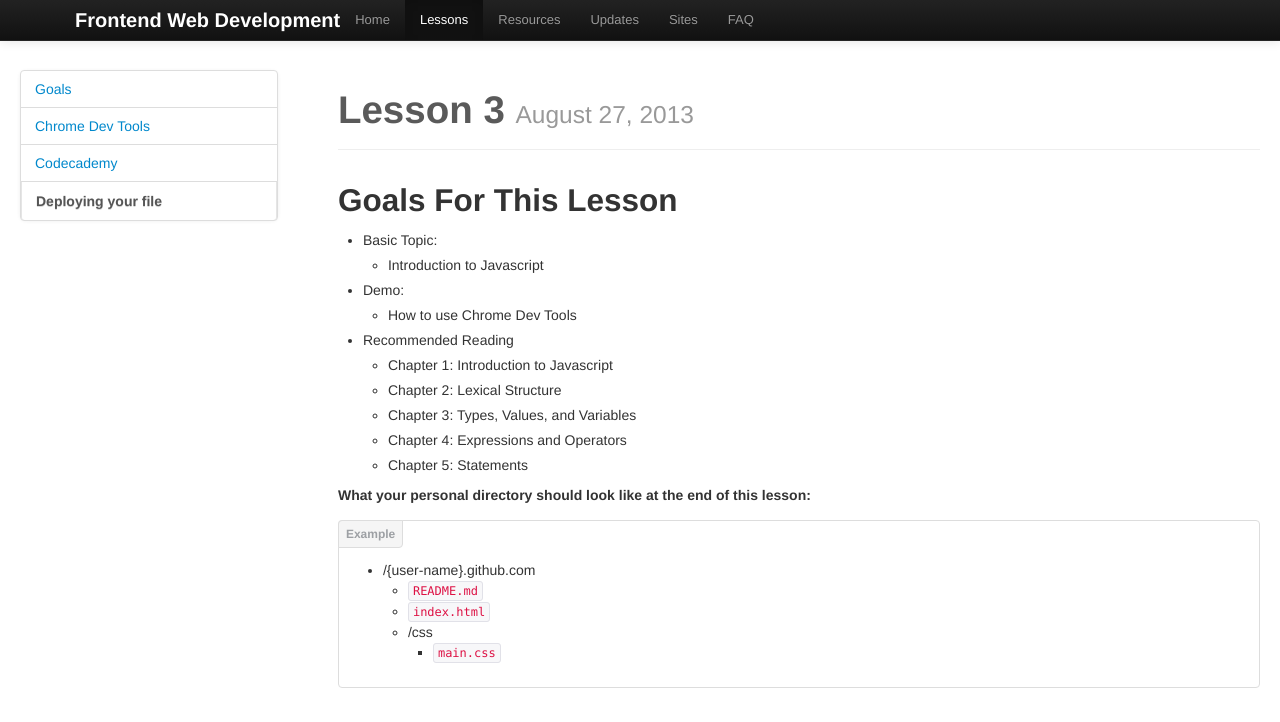
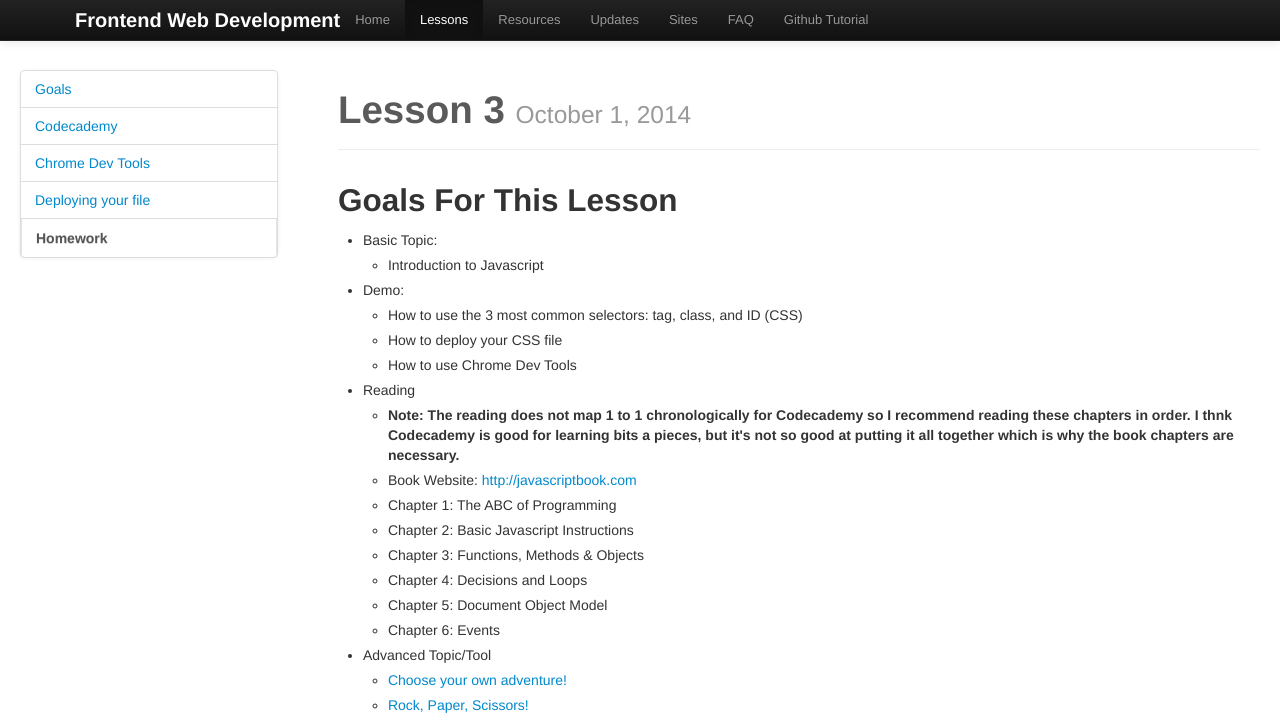
Before and after one commit to frontendweb/frontendweb.github.com, a plain HTML site: page lesson3.html in a window 1280 px wide. Shown: the top 722 px of the page. Drawn offline with Linux system fonts and the light colour scheme.

Commit message:
Added lesson 3 and sites page

```diff
--- a/lesson3.html
+++ b/lesson3.html
@@ -29,14 +29,15 @@
 							<li><a tabindex="-1" href="lesson1.html" id="lesson1">Lesson 1</a></li>
 							<li><a tabindex="-1" href="lesson2.html" id="lesson2">Lesson 2</a></li>
 							<li><a tabindex="-1" href="lesson3.html" id="lesson3">Lesson 3</a></li>
-							<li><a tabindex="-1" href="lesson4.html" id="lesson4">Lesson 4</a></li>
+							<!-- <li><a tabindex="-1" href="lesson4.html" id="lesson4">Lesson 4</a></li>
 							<li><a tabindex="-1" href="lesson5.html" id="lesson5">Lesson 5</a></li>
-							<li><a tabindex="-1" href="lesson6.html" id="lesson6">Lesson 6</a></li>
+							<li><a tabindex="-1" href="lesson6.html" id="lesson6">Lesson 6</a></li>			 -->
 						</ul>
 						<li><a href="resources.html">Resources</a></li>
 						<li><a href="updates.html">Updates</a></li>
 						<li><a href="sites.html">Sites</a></li>
 						<li><a href="faq.html">FAQ</a></li>
+						<li><a href="tutorial.html">Github Tutorial</a></li>
 					</ul>
 				</div>
 			</div>
@@ -47,15 +48,16 @@
 			<div class="span3 bs-docs-sidebar">
 					<ul class="nav nav-tabs nav-stacked bs-docs-sidenav affix">
 						<li class="active"><a href="#goals">Goals</a></li>
+						<li><a href="#codecademy">Codecademy</a></li>
 						<li><a href="#devtools">Chrome Dev Tools</a></li>
-						<li><a href="#codecademy">Codecademy</a></li>
 						<li><a href="#deploy">Deploying your file</a></li>
+						<li><a href="#homework">Homework</a></li>
 					</ul>
 			</div>
 			<div class="span9">
 				<section id="goals">
 					<div class="page-header">
-						<h1>Lesson 3 <small>August 27, 2013</small></h1>
+						<h1>Lesson 3 <small>October 1, 2014</small></h1>
 					</div>
 					<h2>Goals For This Lesson</h2>
 					<ul>
@@ -65,16 +67,26 @@
 						</ul>
 						<li>Demo:</li>
 						<ul>
+							<li>How to use the 3 most common selectors: tag, class, and ID (CSS)</li>
+							<li>How to deploy your CSS file</li>
 							<li>How to use Chrome Dev Tools</li>
 						</ul>
-						<li>Recommended Reading</li>
-							<ul>
-								<li>Chapter 1: Introduction to Javascript</li>
-								<li>Chapter 2: Lexical Structure</li>
-								<li>Chapter 3: Types, Values, and Variables</li>
-								<li>Chapter 4: Expressions and Operators</li>
-								<li>Chapter 5: Statements</li>
-							</ul>
+						<li>Reading</li>
+						<ul>
+							<li><strong>Note: The reading does not map 1 to 1 chronologically for Codecademy so I recommend reading these chapters in order. I thnk Codecademy is good for learning bits a pieces, but it's not so good at putting it all together which is why the book chapters are necessary.</strong></li>
+							<li>Book Website: <a href="http://javascriptbook.com">http://javascriptbook.com</a></li>
+							<li>Chapter 1: The ABC of Programming</li>
+							<li>Chapter 2: Basic Javascript Instructions</li>
+							<li>Chapter 3: Functions, Methods & Objects</li>
+							<li>Chapter 4: Decisions and Loops</li>
+							<li>Chapter 5: Document Object Model</li>
+							<li>Chapter 6: Events</li>
+						</ul>
+						<li>Advanced Topic/Tool</li>
+						<ul>
+							<li><a href="http://www.codecademy.com/courses/javascript-beginner-en-x9DnD/0/1?curriculum_id=506324b3a7dffd00020bf661">Choose your own adventure!</a></li>
+							<li><a href="http://www.codecademy.com/courses/javascript-beginner-en-Bthev-mskY8/0/1?curriculum_id=506324b3a7dffd00020bf661">Rock, Paper, Scissors!</a></li>
+						</ul>
 					</ul>
 					<div><p><strong>What your personal directory should look like at the end of this lesson:</strong></p></div>
 					<div class="bs-docs-example">
@@ -103,6 +115,7 @@
 							<p>If you haven't already, go to <a href="http://www.codecademy.com/register/sign_up" target="_blank">codecademy.com</a> and setup an account.</p>
 						</div>
 						<div><a href="http://www.codecademy.com/courses/getting-started-v2?curriculum_id=506324b3a7dffd00020bf661" target="_blank">Introduction to Javascript: Getting Started with Programming</a></div>
+						<div><a href="http://www.codecademy.com/courses/javascript-beginner-en-6LzGd/0/1?curriculum_id=506324b3a7dffd00020bf661" target="_blank">Introduction to Functions</a></div>
 				</section>
 	            <section id="devtools">
 	                <h2>Development Tools</h2>
@@ -141,6 +154,12 @@
 						<img src="img/L3SS/5.png" alt="">
 					</div>
 				</section>
+				<section id='homework'>
+					<h2>Homework</h2>
+					<div>
+						<p>Read through Chapters 1 & 2 and try the <a href="http://javascriptbook.com/code" target="_blank">code examples</a></p>
+					</div>
+				</section>
 
 			</div>
 		</div>
--- a/sites.html
+++ b/sites.html
@@ -27,15 +27,15 @@
 						<ul class="dropdown-menu" role="menu" aria-labelledby="dropdownMenu">
 							<li><a tabindex="-1" href="intro.html" id="introNav">Introduction</a></li>
 							<li><a tabindex="-1" href="lesson1.html" id="lesson1">Lesson 1</a></li>
-							<!-- <li><a tabindex="-1" href="lesson2.html" id="lesson2">Lesson 2</a></li>
-							<li><a tabindex="-1" href="lesson3.html" id="lesson3">Lesson 3</a></li>
+							<li><a tabindex="-1" href="lesson2.html" id="lesson2">Lesson 2</a></li>
+							<!-- <li><a tabindex="-1" href="lesson3.html" id="lesson3">Lesson 3</a></li>
 							<li><a tabindex="-1" href="lesson4.html" id="lesson4">Lesson 4</a></li>
 							<li><a tabindex="-1" href="lesson5.html" id="lesson5">Lesson 5</a></li>
-							<li><a tabindex="-1" href="lesson6.html" id="lesson6">Lesson 6</a></li>		 -->
+							<li><a tabindex="-1" href="lesson6.html" id="lesson6">Lesson 6</a></li>			 -->
 						</ul>
 						<li><a href="resources.html">Resources</a></li>
 						<li><a href="updates.html">Updates</a></li>
-						<!-- <li class='active'><a href="sites.html">Sites</a></li> -->
+						<li class='active'><a href="sites.html">Sites</a></li>
 						<li><a href="faq.html">FAQ</a></li>
 						<li><a href="tutorial.html">Github Tutorial</a></li>
 					</ul>
@@ -43,12 +43,29 @@
 			</div>
 		</div>
 	</div>
-	<div class="container">
+	<div class="container-fluid">
+		<div class="row-fluid">
 
-			<ul id='sites' class="thumbnails">
-        		<h3>Your Websites!</h3>
-      		</ul>
+		</div>
+	</div>
+	<div class="container-fluid">
+		<div class="row-fluid">
+			<div class="span3 bs-docs-sidebar">
 
+			</div>
+			<div class="span9">
+				<section id="goals">
+					<div class="page-header">
+						<h1>Your Websites <small></small></h1>
+					</div>
+					<ul>
+		        		<li><a href="http://seasaltpig.github.io" target="_blank">http://seasaltpig.github.io</a></li>
+		        		<li><a href="http://sdlloyd333.github.io" target="_blank">http://sdlloyd333.github.io</a></li>
+		        		<li><a href="http://ronwelch.github.io" target="_blank">http://ronwelch.github.io</a></li>
+		      		</ul>
+				</section>
+			</div>
+		</div>
 
 	</div>
 
@@ -72,5 +89,5 @@
 	<script src="lib/prettify/prettify.js"></script>
 	<script src="lib/handlebars/handlebars.js"></script>
 	<script src="js/main.js"></script>
-	<script src="js/sites.js"></script>
+	<!--<script src="js/sites.js"></script>-->
 </html>
```
Also changed, not shown: faq.html (+3 -3 lines), index.html (+4 -4 lines), intro.html (+3 -3 lines), lesson1.html (+4 -4 lines), lesson2.html (+5 -5 lines), resources.html (+5 -5 lines), tutorial.html (+5 -5 lines), updates.html (+4 -4 lines).
